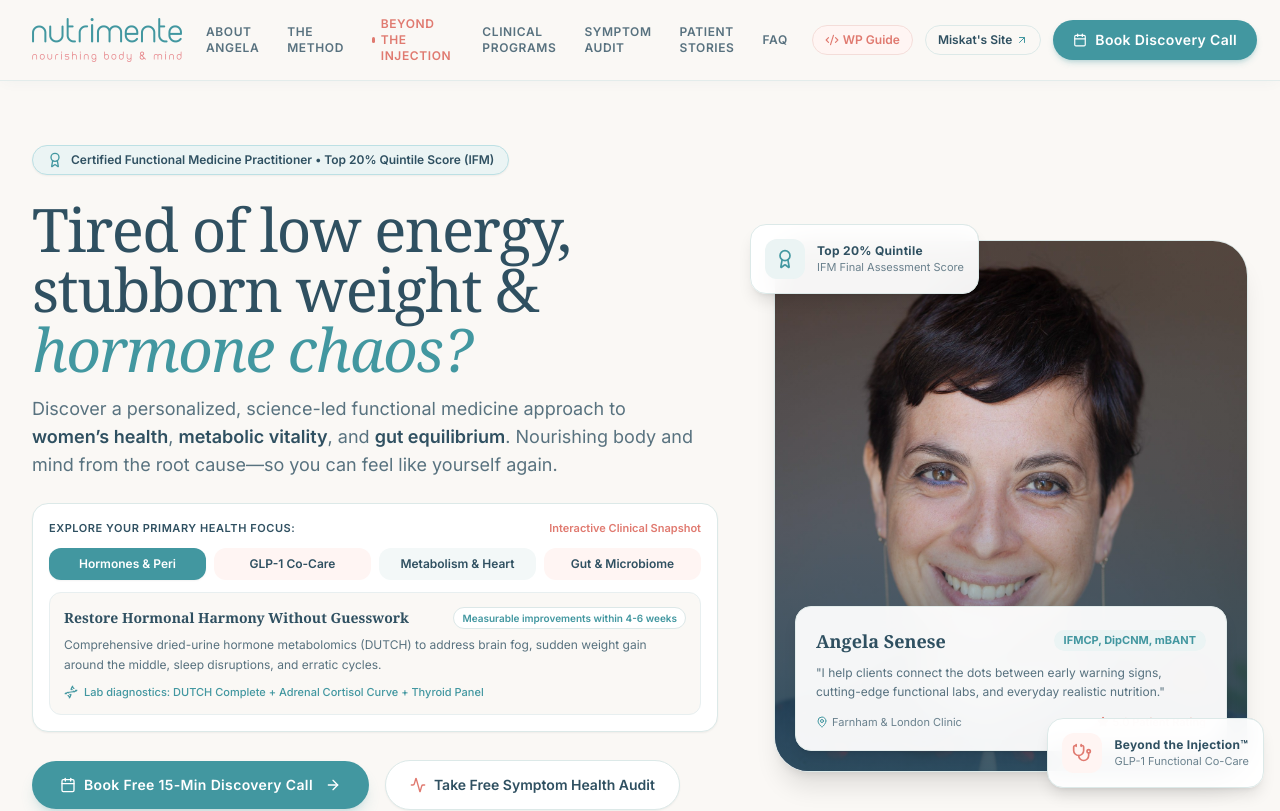
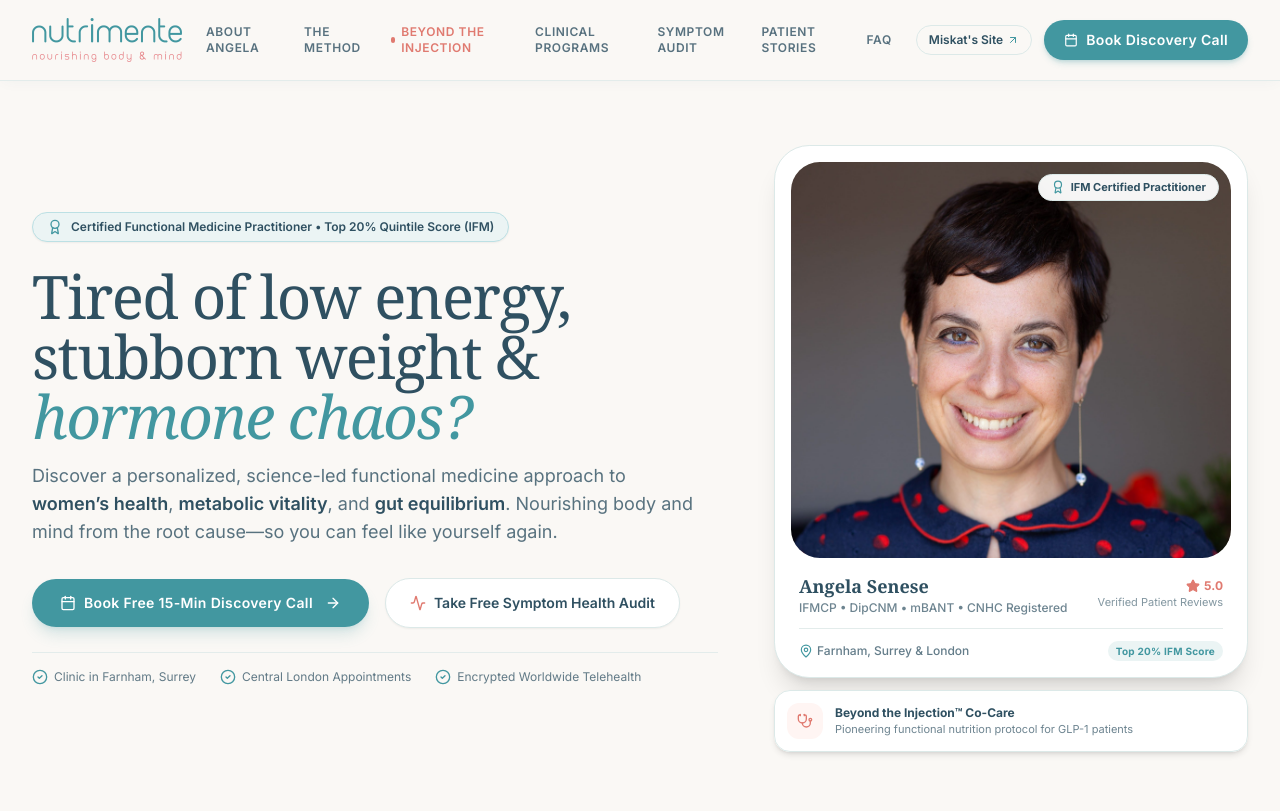
Before and after one commit to miskathoss/miskathossain, a Next.js app: page /nutrimente in a window 1280 px wide. Shown: the top 811 px of the page. Built offline with nearby package versions, Linux system fonts and the light colour scheme.

Commit message:
fix(nutrimente): fix hero portrait framing and remove face-covering overlay cards

```diff
--- a/src/app/nutrimente/NutrimenteClient.tsx
+++ b/src/app/nutrimente/NutrimenteClient.tsx
@@ -56,49 +56,11 @@
   // Active FAQ Accordion
   const [activeFaq, setActiveFaq] = useState<number | null>(0);
 
-  // Interactive Hero Clinical Pathway Selector
-  const [heroPathway, setHeroPathway] = useState<"hormones" | "glp1" | "metabolism" | "gut">("hormones");
-
   // Interactive Health Audit / Root Cause Quiz
   const [selectedSymptoms, setSelectedSymptoms] = useState<string[]>([
     "tired-afternoon",
     "brain-fog",
   ]);
-
-  const heroPathwaysData = {
-    hormones: {
-      badge: "Perimenopause & Hormonal Balance",
-      title: "Restore Hormonal Harmony Without Guesswork",
-      desc: "Comprehensive dried-urine hormone metabolomics (DUTCH) to address brain fog, sudden weight gain around the middle, sleep disruptions, and erratic cycles.",
-      testing: "DUTCH Complete + Adrenal Cortisol Curve + Thyroid Panel",
-      timeline: "Measurable improvements within 4-6 weeks",
-      color: "teal",
-    },
-    glp1: {
-      badge: "Beyond the Injection™ Co-Care",
-      title: "Protect Muscle & Prevent Rebound on GLP-1",
-      desc: "Clinical nutrition co-care for Wegovy, Ozempic and Mounjaro users to preserve lean tissue, soothe gastrointestinal side effects, and ensure permanent results.",
-      testing: "Fasting Insulin + ApoB + Bioelectrical Body Composition",
-      timeline: "Symptom relief within 14 days",
-      color: "coral",
-    },
-    metabolism: {
-      badge: "Cardiometabolic & Longevity",
-      title: "Reverse Insulin Resistance & Energy Crashes",
-      desc: "Connect the dots between rising cholesterol, blood glucose volatility, afternoon fatigue, and visceral fat storage with root-cause functional medicine.",
-      testing: "Advanced Lipid NMR + HbA1c + HOMA-IR + Liver Biomarkers",
-      timeline: "Normalised biomarkers in 8-12 weeks",
-      color: "teal",
-    },
-    gut: {
-      badge: "Gut-Brain & Microbiome PCR",
-      title: "Eliminate Bloating & Restore Gut Integrity",
-      desc: "Targeted DNA stool diagnostics to identify microbial dysbiosis, low stomach acid, impaired bile flow, and food intolerances without restrictive starvation diets.",
-      testing: "GI-MAP DNA PCR Stool Panel + Zonulin + Secretory IgA",
-      timeline: "90% digestive symptom resolution in 6-8 weeks",
-      color: "coral",
-    },
-  };
 
   const symptomList = [
     {
@@ -330,13 +292,6 @@
 
           {/* Action CTAs in ONE single line */}
           <div className="flex items-center gap-2.5 sm:gap-3 shrink-0">
-            <button
-              onClick={() => setWpDrawerOpen(true)}
-              className="hidden xl:inline-flex items-center gap-1 px-3 py-1.5 rounded-full text-xs font-semibold text-[#E07A70] bg-[#FFF5F3] hover:bg-[#FEECE8] border border-[#F4DDD9] transition-all"
-            >
-              <Code2 className="w-3.5 h-3.5 text-[#E07A70]" />
-              <span>WP Guide</span>
-            </button>
 
             <Link
               href="/"
@@ -467,84 +422,11 @@
                 </p>
               </div>
 
-              {/* Interactive Quick-Pillar Selector (Awwwards feature) */}
-              <div className="p-4 rounded-2xl bg-white border border-[#DCE9E8] shadow-sm space-y-3">
-                <div className="flex items-center justify-between text-xs">
-                  <span className="font-semibold text-[#2F5061] uppercase tracking-wider text-[11px]">
-                    Explore Your Primary Health Focus:
-                  </span>
-                  <span className="text-[#E07A70] text-[11px] font-semibold">Interactive Clinical Snapshot</span>
-                </div>
-
-                {/* 4 Interactive Buttons */}
-                <div className="grid grid-cols-2 sm:grid-cols-4 gap-2">
-                  <button
-                    onClick={() => setHeroPathway("hormones")}
-                    className={`px-3 py-2 rounded-xl text-xs font-semibold transition-all text-center ${
-                      heroPathway === "hormones"
-                        ? "bg-[#4297A0] text-white shadow-sm"
-                        : "bg-[#F3F8F8] text-[#2F5061] hover:bg-[#E5F2F2]"
-                    }`}
-                  >
-                    Hormones & Peri
-                  </button>
-                  <button
-                    onClick={() => setHeroPathway("glp1")}
-                    className={`px-3 py-2 rounded-xl text-xs font-semibold transition-all text-center ${
-                      heroPathway === "glp1"
-                        ? "bg-[#E07A70] text-white shadow-sm"
-                        : "bg-[#FFF5F3] text-[#2F5061] hover:bg-[#FEECE8]"
-                    }`}
-                  >
-                    GLP-1 Co-Care
-                  </button>
-                  <button
-                    onClick={() => setHeroPathway("metabolism")}
-                    className={`px-3 py-2 rounded-xl text-xs font-semibold transition-all text-center ${
-                      heroPathway === "metabolism"
-                        ? "bg-[#4297A0] text-white shadow-sm"
-                        : "bg-[#F3F8F8] text-[#2F5061] hover:bg-[#E5F2F2]"
-                    }`}
-                  >
-                    Metabolism & Heart
-                  </button>
-                  <button
-                    onClick={() => setHeroPathway("gut")}
-                    className={`px-3 py-2 rounded-xl text-xs font-semibold transition-all text-center ${
-                      heroPathway === "gut"
-                        ? "bg-[#E07A70] text-white shadow-sm"
-                        : "bg-[#FFF5F3] text-[#2F5061] hover:bg-[#FEECE8]"
-                    }`}
-                  >
-                    Gut & Microbiome
-                  </button>
-                </div>
-
-                {/* Live Snapshot Card */}
-                <div className="p-3.5 rounded-xl bg-[#FAF8F5] border border-[#E8EFF0] space-y-1.5 text-xs">
-                  <div className="flex items-center justify-between">
-                    <span className="font-serif font-bold text-sm text-[#2F5061]">
-                      {heroPathwaysData[heroPathway].title}
-                    </span>
-                    <span className="text-[10px] px-2 py-0.5 rounded-full bg-white border border-[#DCE8E8] text-[#4297A0] font-semibold">
-                      {heroPathwaysData[heroPathway].timeline}
-                    </span>
-                  </div>
-                  <p className="text-[#2F5061]/80 text-xs leading-relaxed">
-                    {heroPathwaysData[heroPathway].desc}
-                  </p>
-                  <div className="pt-1 flex items-center gap-1.5 text-[11px] text-[#4297A0] font-medium">
-                    <Dna className="w-3.5 h-3.5" />
-                    <span>Lab diagnostics: {heroPathwaysData[heroPathway].testing}</span>
-                  </div>
-                </div>
-              </div>
-
               {/* Dual Action CTAs in Brand Colors */}
-              <div className="flex flex-col sm:flex-row items-stretch sm:items-center gap-4 pt-1">
+              <div className="flex flex-col sm:flex-row items-stretch sm:items-center gap-4 pt-2">
                 <button
                   onClick={() => {
-                    setBookingService(`Consultation — ${heroPathwaysData[heroPathway].badge}`);
+                    setBookingService("Free 15-Minute Discovery Call");
                     setIsBookingModalOpen(true);
                   }}
                   className="inline-flex items-center justify-center gap-2 px-7 py-3.5 rounded-full bg-[#4297A0] hover:bg-[#367C84] text-white font-semibold text-sm tracking-wide shadow-lg shadow-[#4297A0]/20 transition-all transform hover:-translate-y-0.5"
@@ -583,65 +465,67 @@
             {/* Right Visual Composition (5 cols) */}
             <div className="lg:col-span-5 relative">
               <div className="relative mx-auto max-w-md lg:max-w-none">
-                {/* Organic curved framing in soft teal/coral */}
-                <div className="absolute inset-0 bg-gradient-to-tr from-[#4297A0]/15 via-[#E07A70]/10 to-transparent rounded-[2.5rem] transform rotate-2 scale-105 -z-10" />
+                {/* Organic curved framing in soft teal/coral glow */}
+                <div className="absolute inset-0 bg-gradient-to-tr from-[#4297A0]/15 via-[#E07A70]/10 to-transparent rounded-[2.5rem] transform rotate-1 scale-105 -z-10" />
 
                 {/* Primary Angela Portrait Card */}
-                <div className="relative rounded-[2.2rem] overflow-hidden border border-[#DCE9E8] bg-white shadow-xl">
+                <div className="bg-white rounded-[2.2rem] p-3 sm:p-4 border border-[#DCE9E8] shadow-xl">
+                  {/* Photo Frame - Unobstructed view of Angela */}
+                  <div className="relative rounded-[1.8rem] overflow-hidden bg-[#FAF8F5]">
                     <Image
                       src="/assets/nutrimente/angela-hero.jpg"
                       alt="Angela Senese - Certified Functional Medicine Practitioner & Registered Nutritional Therapist"
-                    width={800}
-                    height={1000}
-                    className="w-full h-[470px] sm:h-[530px] object-cover object-top hover:scale-[1.02] transition-transform duration-700"
+                      width={1200}
+                      height={800}
+                      className="w-full aspect-[4/3.5] sm:aspect-[4/3.6] object-cover object-[center_28%] transition-transform duration-700 hover:scale-[1.02]"
                       priority
                       unoptimized
                     />
 
-                  {/* Gradient Overlay for bottom text */}
-                  <div className="absolute inset-0 bg-gradient-to-t from-[#2F5061] via-[#2F5061]/20 to-transparent opacity-90" />
-
-                  {/* Floating Bio Card on the image */}
-                  <div className="absolute bottom-5 left-5 right-5 p-5 rounded-2xl bg-white/95 backdrop-blur-md border border-[#E3ECEB] space-y-2 shadow-lg">
-                    <div className="flex items-center justify-between">
-                      <span className="text-[#2F5061] font-serif text-lg font-bold">Angela Senese</span>
-                      <span className="px-2.5 py-0.5 rounded-full bg-[#EBF4F4] text-[#4297A0] text-[11px] font-bold">
-                        IFMCP, DipCNM, mBANT
-                      </span>
-                    </div>
-                    <p className="text-xs text-[#2F5061]/80 leading-relaxed font-normal">
-                      "I help clients connect the dots between early warning signs, cutting-edge functional labs, and everyday realistic nutrition."
-                    </p>
-                    <div className="pt-1 flex items-center justify-between text-[11px] text-[#2F5061]/70">
-                      <span className="flex items-center gap-1">
-                        <MapPin className="w-3 h-3 text-[#4297A0]" /> Farnham & London Clinic
-                      </span>
-                      <span className="flex items-center gap-1 text-[#E07A70] font-semibold">
-                        <Star className="w-3 h-3 fill-current" /> 5.0 Patient Rating
-                      </span>
-                    </div>
-                  </div>
-                </div>
-
-                {/* Floating Metric Pill: IFM Top 20% Quintile */}
-                <div className="absolute -top-4 -left-4 sm:-left-6 bg-white/95 backdrop-blur-md border border-[#DCE9E8] rounded-2xl p-3.5 shadow-lg flex items-center gap-3">
-                  <div className="w-10 h-10 rounded-xl bg-[#EBF4F4] flex items-center justify-center text-[#4297A0]">
-                    <Award className="w-5 h-5 text-[#4297A0]" />
-                  </div>
+                    {/* Small un-intrusive accreditation tag at top-right corner */}
+                    <div className="absolute top-3 right-3 bg-white/95 backdrop-blur-md border border-[#DCE9E8] rounded-full px-3 py-1 shadow-sm flex items-center gap-1.5">
+                      <Award className="w-3.5 h-3.5 text-[#4297A0]" />
+                      <span className="text-[11px] font-bold text-[#2F5061]">IFM Certified Practitioner</span>
+                    </div>
+                  </div>
+
+                  {/* Clean Bio & Credential Bar below the photo - nothing covers her face */}
+                  <div className="pt-3.5 px-2">
+                    <div className="flex items-center justify-between gap-2">
                       <div>
-                    <div className="text-xs font-bold text-[#2F5061] tracking-wide">Top 20% Quintile</div>
-                    <div className="text-[11px] text-[#2F5061]/70">IFM Final Assessment Score</div>
-                  </div>
-                </div>
-
-                {/* Floating Metric Pill: GLP-1 Innovation */}
-                <div className="absolute -bottom-4 -right-2 sm:-right-4 bg-white/95 backdrop-blur-md border border-[#DCE9E8] rounded-2xl p-3.5 shadow-lg flex items-center gap-3">
-                  <div className="w-10 h-10 rounded-xl bg-[#FFF5F3] flex items-center justify-center text-[#E07A70]">
-                    <Stethoscope className="w-5 h-5 text-[#E07A70]" />
+                        <h3 className="text-[#2F5061] font-serif text-lg font-bold">Angela Senese</h3>
+                        <p className="text-xs text-[#2F5061]/70 font-medium">
+                          IFMCP • DipCNM • mBANT • CNHC Registered
+                        </p>
+                      </div>
+                      <div className="text-right">
+                        <div className="flex items-center gap-1 text-[#E07A70] text-xs font-bold justify-end">
+                          <Star className="w-3.5 h-3.5 fill-current" />
+                          <span>5.0</span>
+                        </div>
+                        <p className="text-[11px] text-[#2F5061]/60">Verified Patient Reviews</p>
+                      </div>
+                    </div>
+
+                    <div className="mt-3 pt-3 border-t border-[#E3ECEB] flex items-center justify-between text-xs text-[#2F5061]/75">
+                      <span className="flex items-center gap-1 font-medium">
+                        <MapPin className="w-3.5 h-3.5 text-[#4297A0]" /> Farnham, Surrey & London
+                      </span>
+                      <span className="px-2 py-0.5 rounded-full bg-[#EBF4F4] text-[#4297A0] text-[10px] font-bold tracking-wide">
+                        Top 20% IFM Score
+                      </span>
+                    </div>
+                  </div>
+                </div>
+
+                {/* Innovation Highlight below portrait card */}
+                <div className="mt-3 bg-white/95 backdrop-blur-md border border-[#DCE9E8] rounded-2xl p-3 shadow-md flex items-center gap-3">
+                  <div className="w-9 h-9 rounded-xl bg-[#FFF5F3] flex items-center justify-center text-[#E07A70] shrink-0">
+                    <Stethoscope className="w-4 h-4 text-[#E07A70]" />
                   </div>
                   <div>
-                    <div className="text-xs font-bold text-[#2F5061] tracking-wide">Beyond the Injection™</div>
-                    <div className="text-[11px] text-[#2F5061]/70">GLP-1 Functional Co-Care</div>
+                    <div className="text-xs font-bold text-[#2F5061]">Beyond the Injection™ Co-Care</div>
+                    <div className="text-[11px] text-[#2F5061]/70">Pioneering functional nutrition protocol for GLP-1 patients</div>
                   </div>
                 </div>
               </div>
```
Lines whose indentation alone changed are shown as unchanged.
